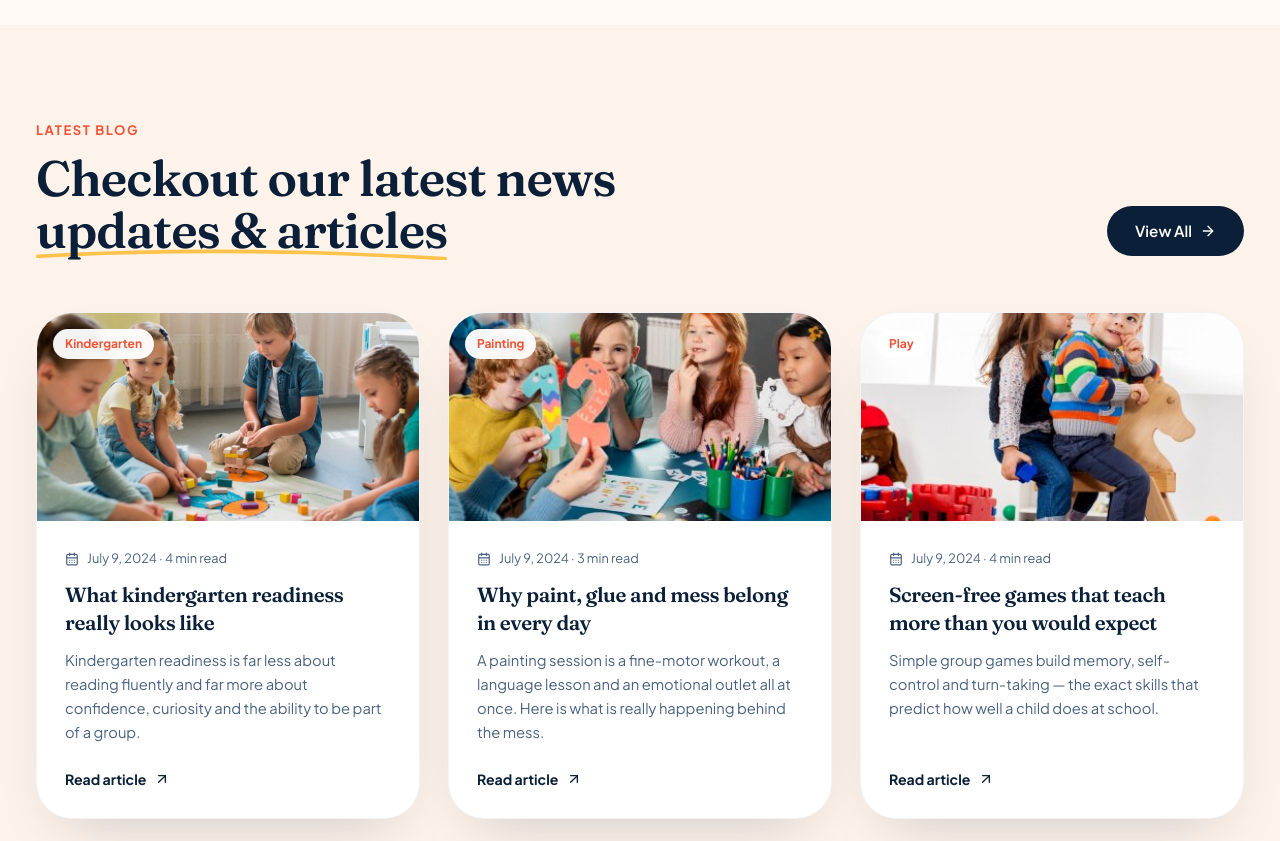
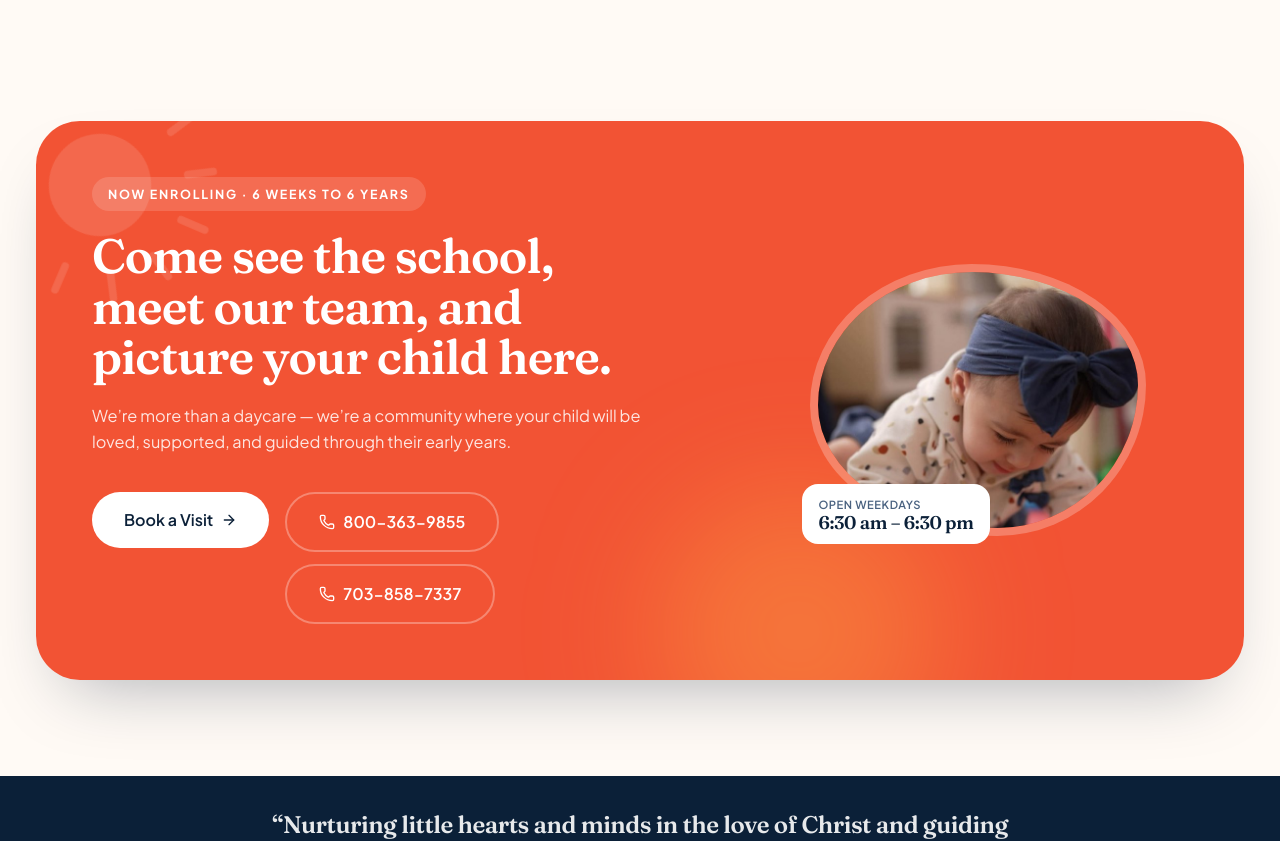
Before and after one commit to glcmscan-lgtm/GLcms-projects, a Next.js app: page / in a window 1280 px wide. Shown: the part 6080-6921 px from the top of the page. Built offline with nearby package versions, Linux system fonts and the light colour scheme.

Commit message:
Remove blog section from homepage

```diff
--- a/app/page.js
+++ b/app/page.js
@@ -8,13 +8,11 @@ import TrustBand from '@/components/TrustBand'
 import GalleryGrid from '@/components/GalleryGrid'
 import FacultyIntro from '@/components/FacultyIntro'
 import Testimonials from '@/components/Testimonials'
-import BlogTeasers from '@/components/BlogTeasers'
 import CtaBand from '@/components/CtaBand'
 import Faq from '@/components/Faq'
 import { Button, SectionHeading } from '@/components/ui'
 import Reveal from '@/components/Reveal'
 import { gallery } from '@/data/gallery'
-import { posts } from '@/data/posts'
 import { faqs } from '@/data/faqs'
 import { site } from '@/data/site'
 
@@ -100,29 +98,6 @@ export default function HomePage() {
         </div>
       </section>
 
-      {/* Blog */}
-      <section className="bg-sand/60 py-24">
-        <div className="container-x">
-          <div className="flex flex-wrap items-end justify-between gap-8">
-            <Reveal>
-              <SectionHeading
-                eyebrow="Latest Blog"
-                title="Checkout our latest news"
-                highlight="updates & articles"
-              />
-            </Reveal>
-            <Reveal delay={100}>
-              <Button href="/blog" variant="ink">
-                View All <ArrowRight className="size-4" />
-              </Button>
-            </Reveal>
-          </div>
-          <div className="mt-14">
-            <BlogTeasers items={posts} />
-          </div>
-        </div>
-      </section>
-
       <CtaBand />
     </>
   )
```
